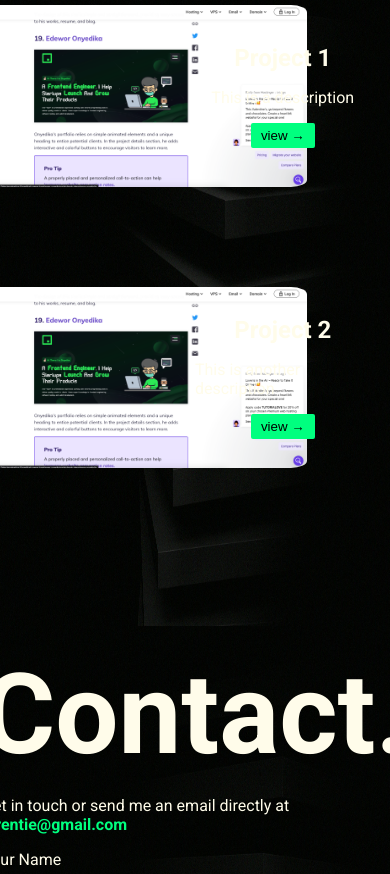
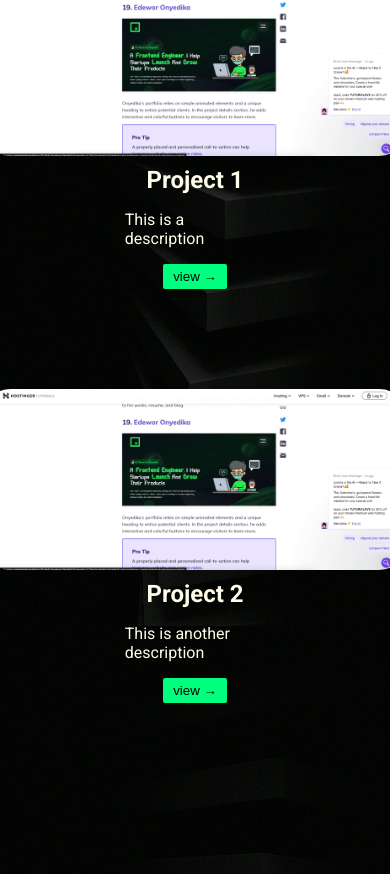
Before and after one commit to jurentie/portfolio, a React (Create React App) app: page /about in a window 390 px wide. Shown: the part 2750-3624 px from the top of the page. Built offline with nearby package versions, Linux system fonts and the light colour scheme.

Commit message:
made contact page responsive

```diff
--- a/src/components/About.js
+++ b/src/components/About.js
@@ -13,7 +13,7 @@ function About () {
                 <div className="container">
                     <div className="content">
                         <h1>About Me</h1>
-                        {width < 992 && (
+                        {width < 993 && (
                             <div className="headshot">
                                 <img src={headshot} alt="headshot"></img>
                             </div>
--- a/src/components/Contact.css
+++ b/src/components/Contact.css
@@ -47,3 +47,9 @@
     justify-content: center;
     align-items: center;
 }
+
+@media (max-width:992px) {
+    .Contact h1 {
+        font-size: 5rem;
+    }
+}
--- a/src/components/utility/Card.css
+++ b/src/components/utility/Card.css
@@ -42,3 +42,15 @@
     padding: 5px 10px;
     border-radius: 2px;
 }
+
+@media (max-width:992px) {
+    .Card {
+        flex-direction: column;
+        align-items: center;
+        max-width:80%;
+    }
+
+    .Card h2 {
+        margin-top:10px;
+    }
+}
```
